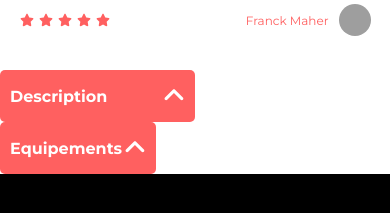
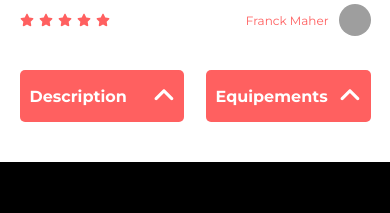
Before and after one commit to jorisbertier/Kasa, a React (Create React App) app: page /aboutRental/0979876d in a window 390 px wide. Shown: the part 502-715 px from the top of the page. Built offline with nearby package versions, Linux system fonts and the light colour scheme; grey boxes are pictures that could not be loaded.

Commit message:
responsive

```diff
--- a/src/pages/AboutRental/AboutRental.scss
+++ b/src/pages/AboutRental/AboutRental.scss
@@ -164,6 +164,20 @@
     }
 }
 
+.collaspe__wrapper {
+    width: 90%;
+    display: flex;
+    justify-content: space-between;
+    margin: 0 auto;
+    margin-bottom: 40px;
+    &--description {
+        width: 47%;
+    }
+    &--equipment {
+        width: 47%;
+    }
+}
+
 @media only screen and (max-width: 500px) {
     .wrapper {
         .carrusel__wrapper {
--- a/src/pages/AboutRental/index.jsx
+++ b/src/pages/AboutRental/index.jsx
@@ -84,13 +84,13 @@ function AboutRental() {
             </div>
             <div className='collaspe__wrapper'>
                 <div className='collaspe__wrapper--description'>
-                    <DropDown title="Description" width="50%" height="52px" isOpen={isOpenDescription} setIsOpen={setIsOpenDescription} />
+                    <DropDown title="Description" width="100%" height="52px" isOpen={isOpenDescription} setIsOpen={setIsOpenDescription} />
                     {isOpenDescription && (
                         <div className="property__dropdown--content">{rent.description}</div>
                     )}
                 </div>
                 <div className='collaspe__wrapper--equipment'>
-                    <DropDown title="Equipements" width="40%" height="52px" isOpen={isOpenEquipment} setIsOpen={setIsOpenEquipment}/>
+                    <DropDown title="Equipements" width="100%" height="52px" isOpen={isOpenEquipment} setIsOpen={setIsOpenEquipment}/>
                     {isOpenEquipment && (
                         <div>{rent.equipments.map((equipment) => (
                             <div>{equipment}</div>
```
